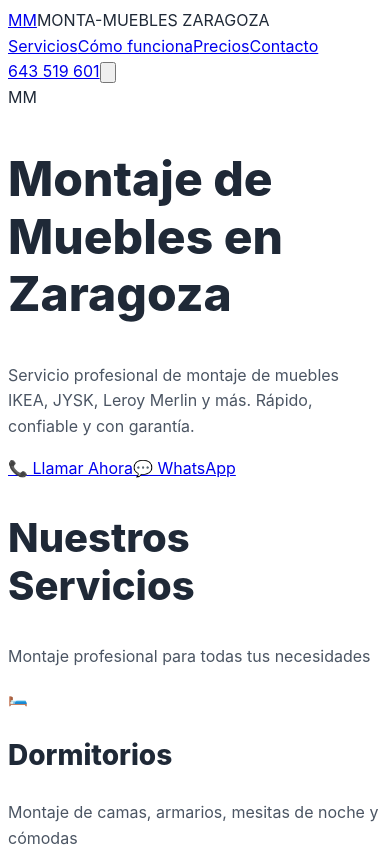
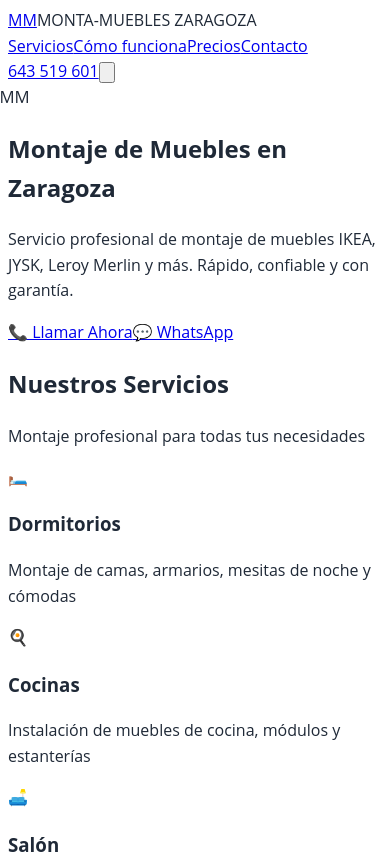
Before and after one commit to obruxreformas/monta-muebles-zaragoza, a Next.js app: page / in a window 390 px wide. Shown: the top 854 px of the page. Built offline with nearby package versions, Linux system fonts and the light colour scheme.

Commit message:
Add animation keyframes and CSS utilities for enhanced design
Updated font family and improved accessibility styles. Removed unused CSS classes and adjusted container styles for better responsiveness.

```diff
--- a/app/globals.css
+++ b/app/globals.css
@@ -36,126 +36,11 @@ html {
 }
 
 body {
-  font-family: 'Inter', sans-serif;
+  font-family: 'Open Sans', 'Segoe UI', Tahoma, Geneva, Verdana, sans-serif;
   color: var(--text-primary);
   line-height: 1.6;
   -webkit-font-smoothing: antialiased;
   -moz-osx-font-smoothing: grayscale;
-}
-
-/* Contenedor personalizado */
-.container-custom {
-  max-width: 1200px;
-  margin: 0 auto;
-  padding: 0 var(--space-unit);
-}
-
-@media (min-width: 768px) {
-  .container-custom {
-    padding: 0 calc(var(--space-unit) * 2);
-  }
-}
-
-/* Sección de espaciado */
-.section-padding {
-  padding: calc(var(--space-unit) * 6) 0;
-}
-
-@media (min-width: 768px) {
-  .section-padding {
-    padding: calc(var(--space-unit) * 10) 0;
-  }
-}
-
-/* Tipografía */
-h1, h2, h3, h4, h5, h6 {
-  font-weight: 800;
-  line-height: 1.2;
-  color: var(--text-primary);
-}
-
-h1 { font-size: clamp(3rem, 7vw, 5rem); }
-h2 { font-size: clamp(2.5rem, 5vw, 4rem); }
-h3 { font-size: clamp(1.75rem, 4vw, 2.5rem); }
-
-p {
-  color: var(--text-secondary);
-}
-
-/* Enlaces de navegación */
-.nav-link {
-  @apply text-gray-700 font-medium hover:text-blue-primary transition-colors duration-300;
-}
-
-.nav-link-mobile {
-  @apply text-gray-800 font-semibold text-lg hover:text-blue-primary transition-colors duration-300 py-2;
-}
-
-/* Botones */
-.btn-primary {
-  @apply inline-flex items-center justify-center
-         bg-blue-primary text-white font-bold
-         px-8 py-4 rounded-full text-lg
-         transition-all duration-300 ease-in-out
-         hover:bg-blue-dark hover:scale-105 shadow-md hover:shadow-lg
-         focus:outline-none focus:ring-4 focus:ring-blue-300;
-}
-
-.btn-secondary {
-  @apply inline-flex items-center justify-center
-         bg-white text-blue-primary font-bold
-         px-8 py-4 rounded-full text-lg
-         border-2 border-blue-primary
-         transition-all duration-300 ease-in-out
-         hover:bg-blue-50 hover:scale-105 shadow-md
-         focus:outline-none focus:ring-4 focus:ring-blue-300;
-}
-
-.btn-whatsapp {
-  @apply inline-flex items-center justify-center
-         bg-green-whatsapp text-white font-bold
-         px-10 py-5 rounded-full text-2xl
-         transition-all duration-300 ease-in-out
-         hover:bg-green-whatsapp-dark hover:scale-105 shadow-xl hover:shadow-2xl
-         focus:outline-none focus:ring-4 focus:ring-green-300;
-}
-
-/* Cards y elementos con hover */
-.card-hover {
-  @apply transition-transform duration-400 ease-out-back;
-}
-
-.card-hover:hover {
-  @apply transform -translate-y-2 shadow-lg;
-}
-
-.shadow-custom {
-  box-shadow: var(--shadow-md);
-}
-
-.shadow-custom-lg {
-  box-shadow: var(--shadow-lg);
-}
-
-/* Imágenes */
-img {
-  @apply max-w-full h-auto block;
-}
-
-/* Bordes redondeados personalizados */
-.rounded-custom-lg {
-  border-radius: var(--radius-lg);
-}
-
-/* Sombras de texto */
-.text-shadow-sm {
-  text-shadow: 0 1px 3px rgba(0, 0, 0, 0.1);
-}
-.text-shadow-md {
-  text-shadow: 0 2px 5px rgba(0, 0, 0, 0.2);
-}
-.text-shadow-lg {
-  text-shadow: 0 4px 10px rgba(0, 0, 0, 0.3);
 }
 
 /* Animaciones */
@@ -170,19 +55,10 @@ img {
   }
 }
 
-@keyframes fadeIn {
-  from {
-    opacity: 0;
-  }
-  to {
-    opacity: 1;
-  }
-}
-
 @keyframes slideInLeft {
   from {
     opacity: 0;
-    transform: translateX(-50px);
+    transform: translateX(-30px);
   }
   to {
     opacity: 1;
@@ -191,67 +67,81 @@ img {
 }
 
 @keyframes pulseLogo {
-  0% { transform: scale(1); box-shadow: 0 0 0 0 rgba(37, 99, 235, 0.4); }
-  70% { transform: scale(1.05); box-shadow: 0 0 0 20px rgba(37, 99, 235, 0); }
-  100% { transform: scale(1); box-shadow: 0 0 0 0 rgba(37, 99, 235, 0); }
+  0%, 100% {
+    transform: scale(1);
+  }
+  50% {
+    transform: scale(1.05);
+  }
 }
 
 .animate-fadeInUp {
-  animation: fadeInUp 0.8s ease-out forwards;
-}
-
-.animate-fadeIn {
-  animation: fadeIn 1s ease-out forwards;
+  animation: fadeInUp 0.6s ease-out forwards;
 }
 
 .animate-slideInLeft {
-  animation: slideInLeft 0.8s ease-out forwards;
+  animation: slideInLeft 0.6s ease-out forwards;
 }
 
-.animate-pulse-logo {
-  animation: pulseLogo 2s infinite cubic-bezier(0.66, 0, 0, 1);
+.animate-pulseLogo {
+  animation: pulseLogo 2s ease-in-out infinite;
 }
 
-/* Delay para animaciones en cascada */
-.delay-100 { animation-delay: 0.1s; }
-.delay-200 { animation-delay: 0.2s; }
-.delay-300 { animation-delay: 0.3s; }
-.delay-400 { animation-delay: 0.4s; }
-
-/* Icon Hover Effect */
-.icon-hover {
-  transition: transform 0.3s ease-in-out;
+/* Animation delays */
+.animation-delay-200 {
+  animation-delay: 0.2s;
 }
 
-.icon-hover:hover {
-  transform: translateY(-5px) rotate(-3deg);
+.animation-delay-400 {
+  animation-delay: 0.4s;
 }
 
-/* Scrollbar personalizado */
-::-webkit-scrollbar {
-  width: 10px;
-  height: 10px;
+.animation-delay-600 {
+  animation-delay: 0.6s;
 }
 
-::-webkit-scrollbar-track {
-  background: var(--gray-bg-light);
-  border-radius: 10px;
+/* Utilidades personalizadas */
+.text-balance {
+  text-wrap: balance;
 }
 
-::-webkit-scrollbar-thumb {
-  background: var(--blue-primary);
-  border-radius: 10px;
-  border: 2px solid var(--gray-bg-light);
+.container-custom {
+  max-width: 1280px;
+  margin-left: auto;
+  margin-right: auto;
+  padding-left: 1rem;
+  padding-right: 1rem;
 }
 
-::-webkit-scrollbar-thumb:hover {
-  background: var(--blue-dark);
+@media (min-width: 640px) {
+  .container-custom {
+    padding-left: 1.5rem;
+    padding-right: 1.5rem;
+  }
 }
 
-/* Utilidades para accesibilidad */
-a:focus-visible,
-button:focus-visible {
-  outline: 3px solid var(--blue-primary);
-  outline-offset: 3px;
-  border-radius: var(--radius-sm);
+@media (min-width: 1024px) {
+  .container-custom {
+    padding-left: 2rem;
+    padding-right: 2rem;
+  }
 }
+
+/* Mejoras de accesibilidad */
+.sr-only {
+  position: absolute;
+  width: 1px;
+  height: 1px;
+  padding: 0;
+  margin: -1px;
+  overflow: hidden;
+  clip: rect(0, 0, 0, 0);
+  white-space: nowrap;
+  border-width: 0;
+}
+
+/* Focus visible para accesibilidad */
+*:focus-visible {
+  outline: 2px solid var(--blue-primary);
+  outline-offset: 2px;
+}
```
